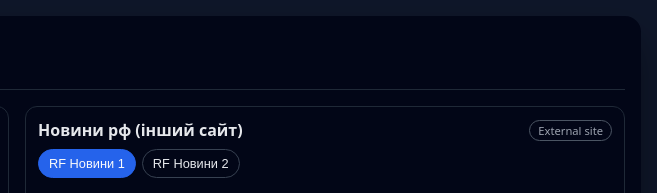
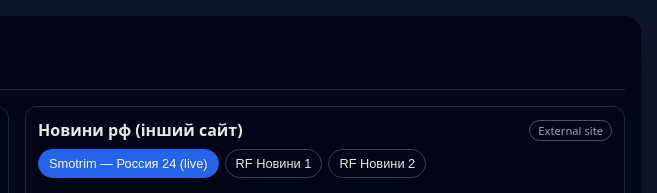
Before and after one commit to DexSus/news.github.io, a plain HTML site: page index.html in a window 1280 px wide. Shown: the top 193 px of the page, 623-1280 px from the left. Drawn offline with Linux system fonts and the light colour scheme; grey boxes are pictures that could not be loaded.

Commit message:
Update index.html

```diff
--- a/index.html
+++ b/index.html
@@ -240,6 +240,10 @@
     // СЮДИ ВПИСУЄШ РЕАЛЬНІ URL СТОРІНОК ЗІ СТРІМАМИ
     const rfChannels = [
       {
+        name: "Smotrim — Россия 24 (live)",
+        url: "https://player.smotrim.ru/iframe/live/uid/3214d57c-8651-435a-938c-be13bfd00a04/showZoomBtn/false/isPlay/true/mute/true/sid/smotrim_r24/"
+      },
+      {
         name: "RF Новини 1",
         url: "https://smotrim.ru/channel/3"
       },
```
